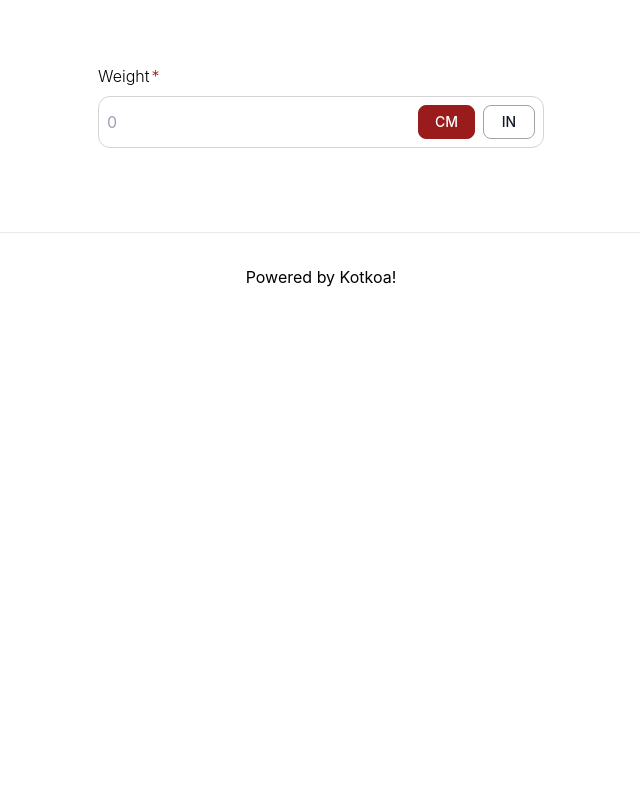
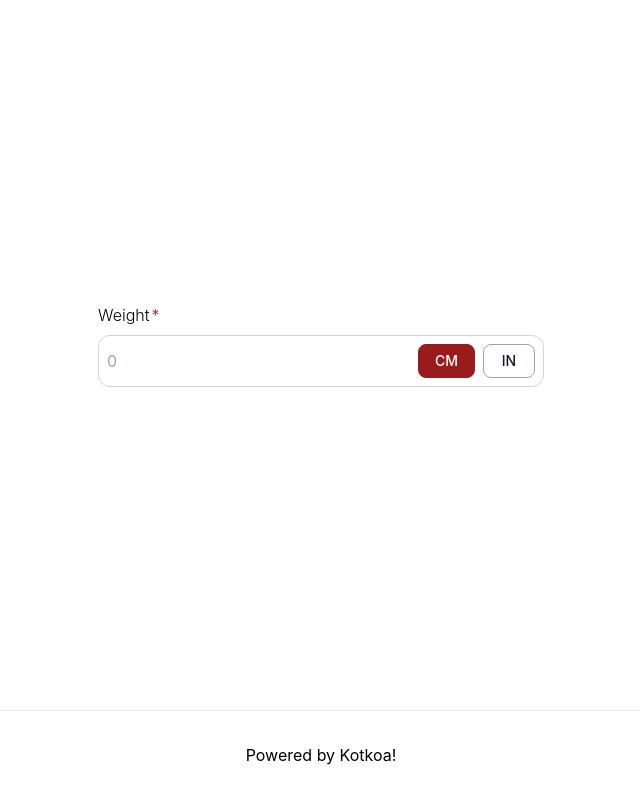
Before and after one commit to Kotkoa/tw-project, a Next.js app: page / in a window 1280 px wide. Shown: the whole page, without its empty margins (319-959 px from the left). Built offline with nearby package versions, Linux system fonts and the light colour scheme.

Commit message:
update position on page

```diff
--- a/components/Converter/index.js
+++ b/components/Converter/index.js
@@ -27,7 +27,7 @@ const Converter = (props) => {
 
     if (!metricWeight) {
       const weightKGtoLBS = Math.floor(inputWeight * 2.2)
-      return weightValueLBS
+      return weightKGtoLBS
     }
   }
 
--- a/pages/index.js
+++ b/pages/index.js
@@ -11,7 +11,7 @@ export default function Home() {
         <meta name="description" content="Generated by create next app" />
         <link rel="icon" href="/favicon.ico" />
       </Head>
-      <div className="">
+      <div className={styles.main}>
         <Converter />
       </div>
       <footer className={styles.footer}>
--- a/styles/Home.module.css
+++ b/styles/Home.module.css
@@ -3,7 +3,7 @@
 }
 
 .main {
-  min-height: 100vh;
+  min-height: calc(100vh - 90px);
   padding: 4rem 0;
   flex: 1;
   display: flex;
```
